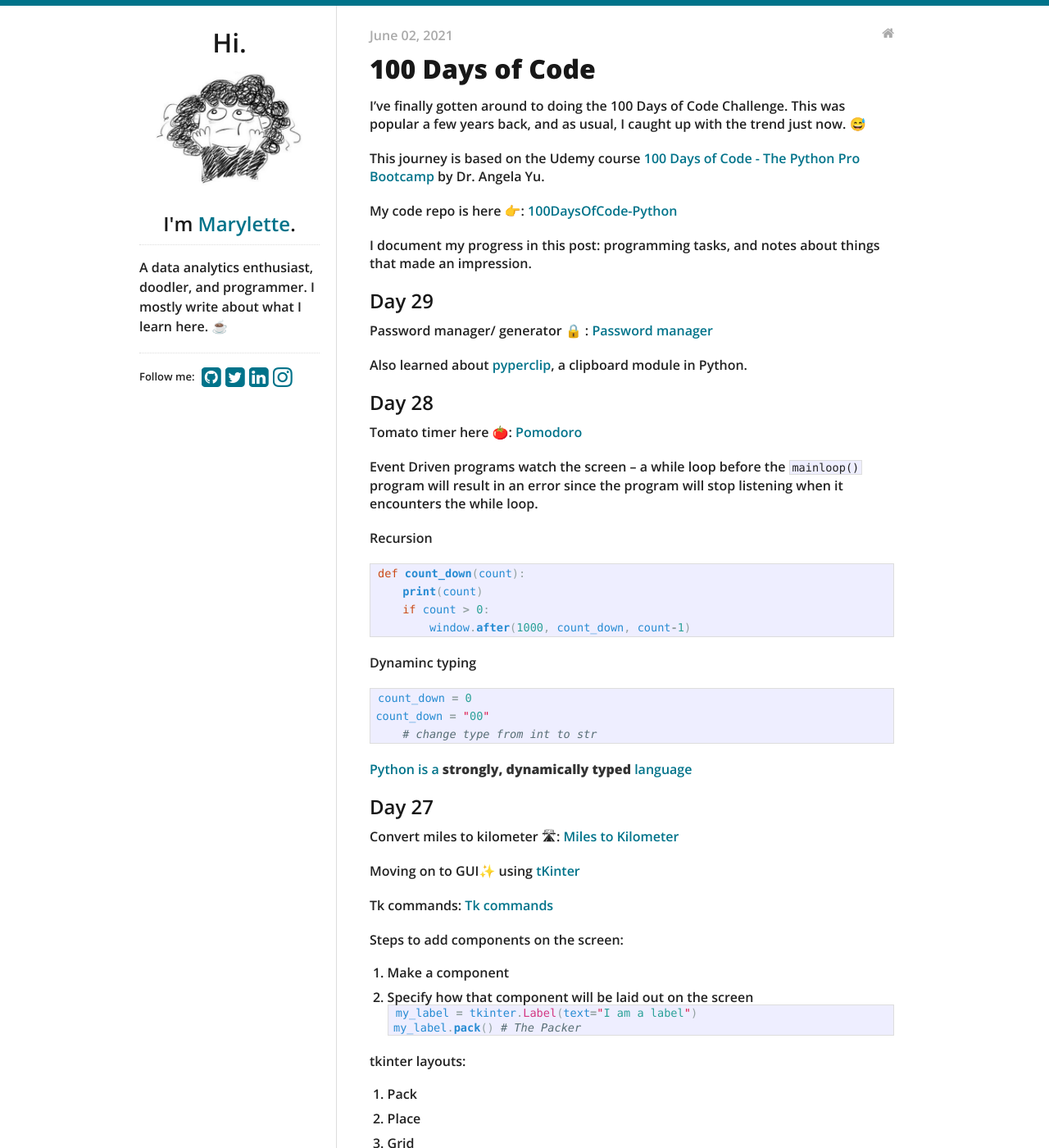
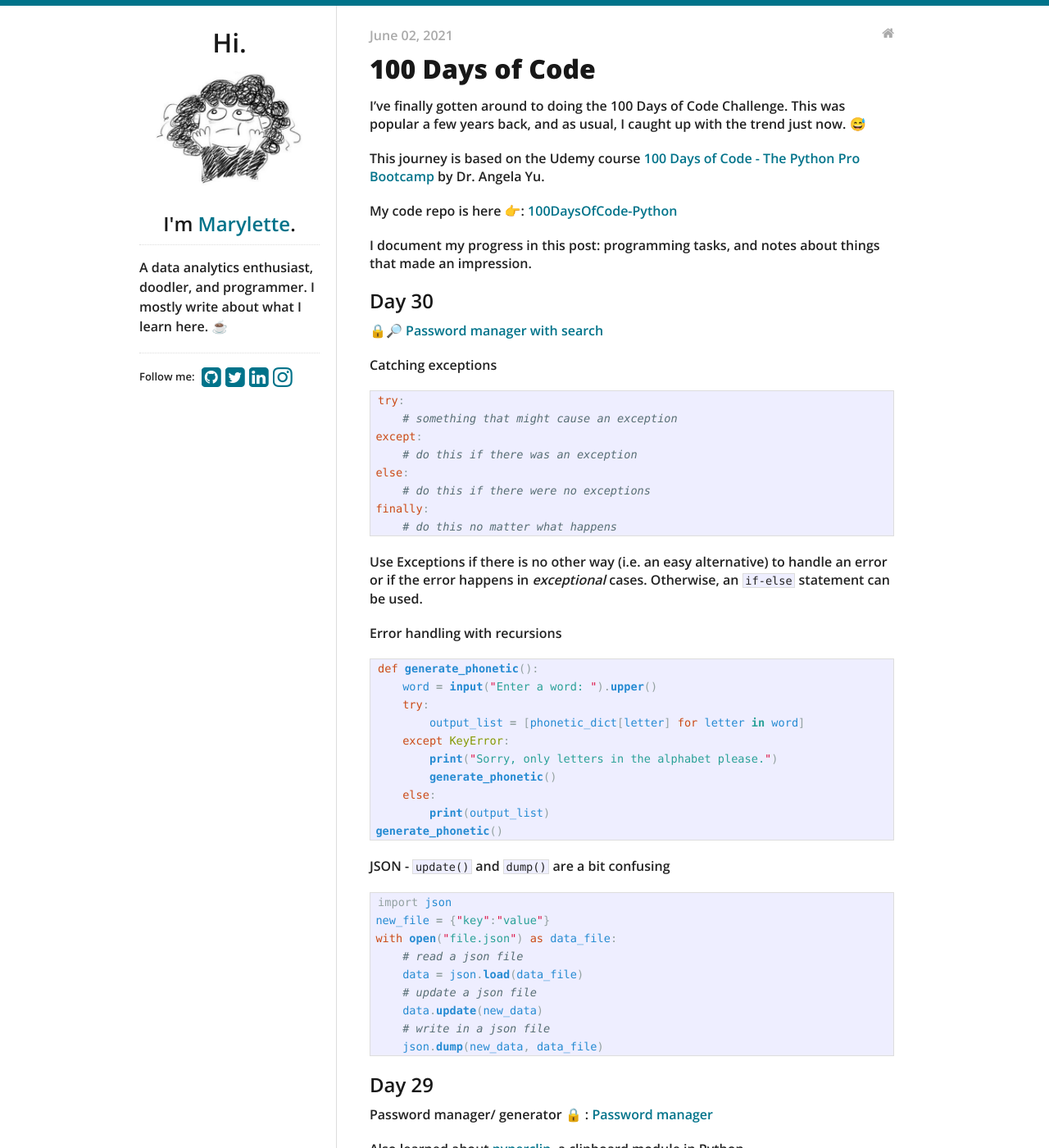
Before and after one commit to maryletteroa/maryletteroa.github.io, a Jekyll site: the page built from _posts/2021-06-02-hundred-days-of-python.md, in a window 1280 px wide and 1400 px high. Shown: the whole window at 82% size. Built offline with Jekyll 4.4.1, drawn with Linux system fonts in a browser that asks for light colours.

Commit message:
update post with day 30 - password manager with search

````diff
--- a/_posts/2021-06-02-hundred-days-of-python.md
+++ b/_posts/2021-06-02-hundred-days-of-python.md
@@ -12,6 +12,53 @@
 My code repo is here 👉: [100DaysOfCode-Python](https://github.com/maryletteroa/100DaysOfCode-Python)
 
 I document my progress in this post: programming tasks, and notes about things that made an impression.
+
+## Day 30
+
+🔒🔎 [Password manager with search](https://replit.com/@maryletteroa/password-manager-with-search)
+
+Catching exceptions
+
+```python
+try:
+    # something that might cause an exception
+except:
+    # do this if there was an exception
+else:
+    # do this if there were no exceptions
+finally:
+    # do this no matter what happens
+```
+
+Use Exceptions if there is no other way (i.e. an easy alternative) to handle an error or if the error happens in *exceptional* cases. Otherwise, an `if-else` statement can be used.
+
+Error handling with recursions
+```python
+def generate_phonetic():
+    word = input("Enter a word: ").upper()
+    try:
+        output_list = [phonetic_dict[letter] for letter in word]
+    except KeyError:
+        print("Sorry, only letters in the alphabet please.")
+        generate_phonetic()
+    else:
+        print(output_list)
+generate_phonetic()
+```
+
+JSON - `update()` and `dump()` are a bit confusing
+```python
+import json
+new_file = {"key":"value"}
+with open("file.json") as data_file:
+    # read a json file
+    data = json.load(data_file)
+    # update a json file
+    data.update(new_data)
+    # write in a json file
+    json.dump(new_data, data_file)
+```
+
 
 ## Day 29
 
````
